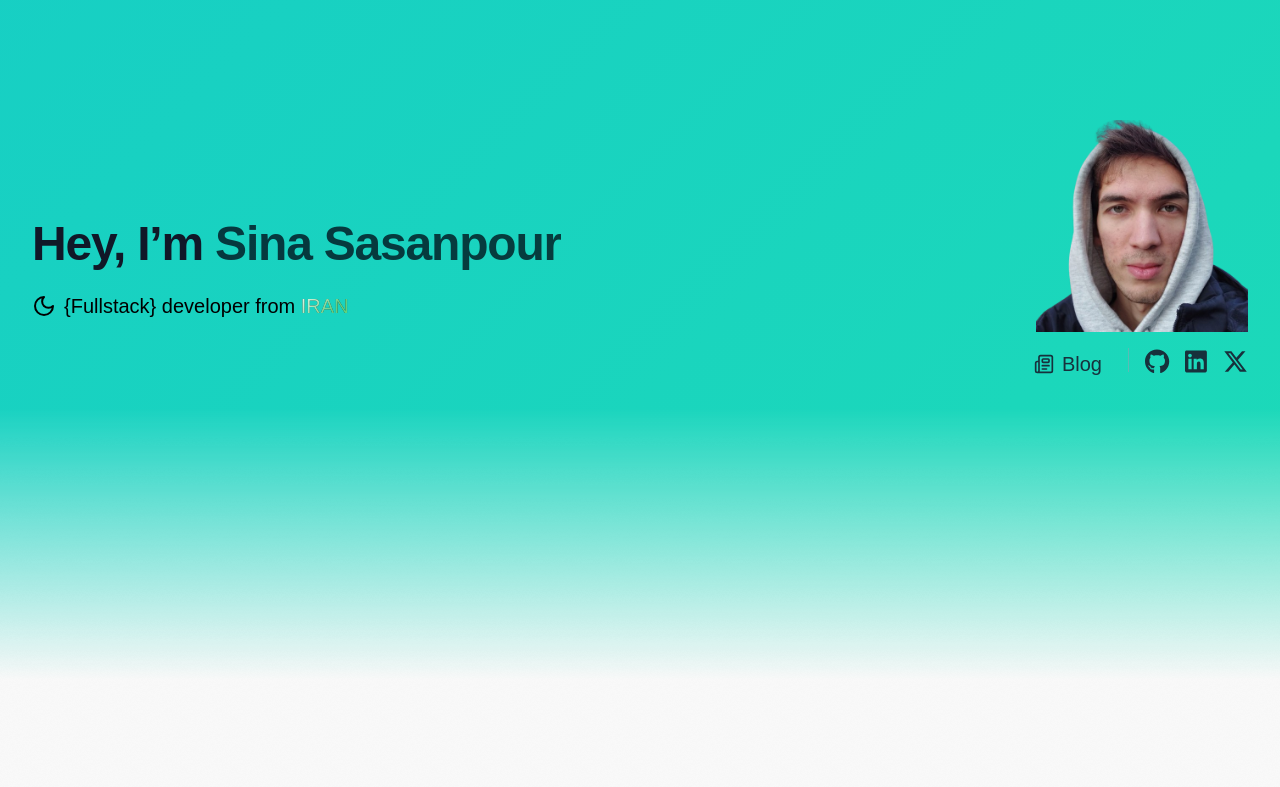
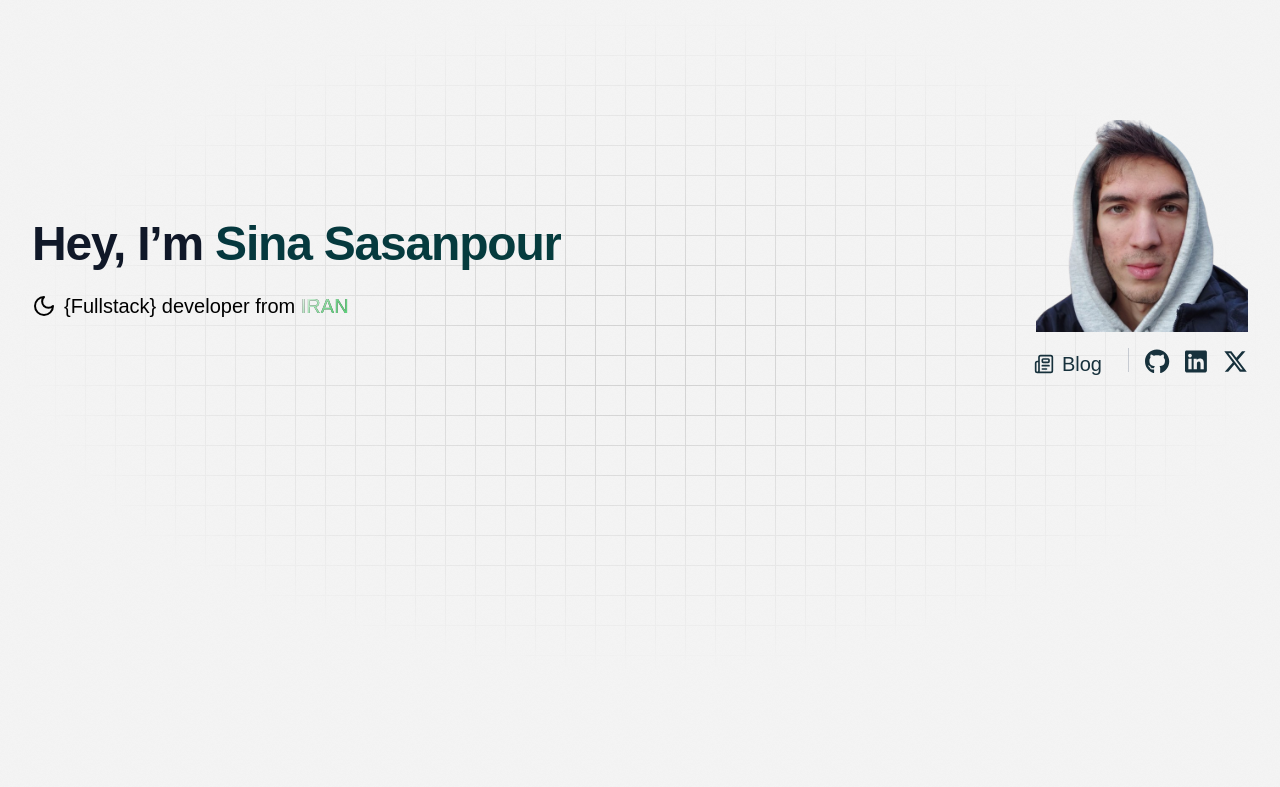
Before and after one commit to RealSinaSnp/sinasnp-com, a Next.js app: page / in a window 1280 px wide. Shown: the top 787 px of the page. Built offline with nearby package versions, Linux system fonts and the light colour scheme; no server answers; the database is empty.

Commit message:
hero redesign

```diff
--- a/app/globals.css
+++ b/app/globals.css
@@ -327,3 +327,39 @@ body {
 .markdown-content details details > *:not(summary) {
   @apply pl-5 py-0;
 }
+
+
+
+
+
+
+
+
+
+.grid-lines {
+  position: absolute; /* Make it a background layer */
+  top: 0;
+  left: 0;
+  width: 100%;
+  height: 100%;
+  background:
+    linear-gradient(
+      to right,
+      rgba(30, 30, 30, 1) 1px,
+      transparent 1px
+    ),
+    linear-gradient(
+      to bottom,
+      rgba(30, 30, 30, 1) 1px,
+      transparent 1px
+    );
+  background-size: 30px 30px; /* Adjust spacing between lines */
+  background-position: center; /* Center the grid lines */
+  z-index: -1; /* Push it behind the content */
+
+  /* Add fading effect */
+  mask-image: radial-gradient(ellipse, rgba(12, 12, 12, 1) 10%, rgba(0, 0, 0, 0) 70%);
+  -webkit-mask-image: radial-gradient(ellipse, rgba(12, 12, 12, 1) 10%, rgba(0, 0, 0, 0) 70%);
+  mask-repeat: no-repeat;
+  -webkit-mask-repeat: no-repeat;
+}
--- a/app/page.tsx
+++ b/app/page.tsx
@@ -112,9 +112,13 @@ export default function CVPage() {
 
 
   return (
-    <div className={isDark ? "bg-[#0c0c0c] bg-gradient-noise text-white" : "bg-white bg-gradient-noise text-black"}>
+    <div className={`z-10 ${isDark ? "bg-[#050505] text-white" : "bg-neutral-50 text-black"} bg-gradient-noise`}>
 
-      <PortfolioHeader />
+      <div className="relative">
+        <div className={`grid-lines ${isDark ? "" : "opacity-15"}`}></div>
+
+        <PortfolioHeader />
+      </div>
 
 
       <div className="pt-15 md:pt-20 max-w-7xl mx-auto">
--- a/app/test/page.tsx
+++ b/app/test/page.tsx
@@ -1,53 +1,15 @@
-// @/components/HeroSection.tsx
-"use client";
+import React from "react";
 
-export default function HeroSection() {
+const HeroSection = () => {
   return (
-    <section className="relative w-full h-[90vh] flex items-center justify-center bg-black overflow-hidden">
-      {/* Background Gradient */}
-      <div className="absolute inset-0 bg-gradient-to-br from-[#0f0f0f] via-[#1a1a1a] to-[#000000]"></div>
+    <div className="flex h-[100vh] items-center justify-center overflow-hidden align-center">
+      <div className=" grid-lines"></div>
+      <div className="text-white">
+        <h1>Hero Section</h1>
+        <p>Some Content</p>
+      </div>
+    </div>
+  );
+};
 
-      {/* Glowing Rings */}
-      <div className="absolute w-[500px] h-[500px] rounded-full bg-gradient-to-r from-teal-500 via-transparent to-transparent blur-3xl opacity-30 animate-pulse"></div>
-      <div className="absolute w-[600px] h-[600px] rounded-full bg-gradient-to-r from-indigo-500 via-transparent to-transparent blur-3xl opacity-20 animate-pulse delay-200"></div>
-
-      {/* Hero Content */}
-      <div className="relative z-10 text-center max-w-4xl px-6">
-        {/* Futuristic Title */}
-        <h1 className="text-5xl md:text-7xl font-extrabold tracking-widest text-transparent bg-clip-text bg-gradient-to-r from-teal-400 via-indigo-400 to-purple-500 animate-text">
-          FUTURE IS NOW
-        </h1>
-
-        {/* Subheading */}
-        <p className="mt-6 text-lg md:text-xl text-gray-400 tracking-wide">
-          Redefining the boundaries of creativity and technology.
-        </p>
-
-        {/* Call-to-action buttons */}
-        <div className="mt-10 flex justify-center gap-6">
-          <a
-            href="#explore"
-            className="px-8 py-3 text-sm md:text-base font-medium rounded-full bg-gradient-to-r from-teal-500 to-indigo-500 text-white shadow-lg hover:shadow-teal-500/50 transition-all duration-300"
-          >
-            Explore
-          </a>
-          <a
-            href="#projects"
-            className="px-8 py-3 text-sm md:text-base font-medium rounded-full border border-gray-700 text-gray-400 hover:text-white hover:border-teal-500 transition-all duration-300"
-          >
-            Projects
-          </a>
-        </div>
-      </div>
-
-      {/* 3D Grid Effect */}
-      <div className="absolute inset-0 pointer-events-none">
-        <div className="absolute inset-0 bg-grid-pattern opacity-10"></div>
-      </div>
-
-      {/* Floating Elements */}
-      <div className="absolute top-10 left-10 w-32 h-32 bg-gradient-to-br from-teal-500 to-transparent blur-2xl opacity-50 animate-float"></div>
-      <div className="absolute bottom-20 right-20 w-40 h-40 bg-gradient-to-br from-indigo-500 to-transparent blur-2xl opacity-50 animate-float delay-300"></div>
-    </section>
-  );
-}
+export default HeroSection;
--- a/components/HeaderPortfolio.tsx
+++ b/components/HeaderPortfolio.tsx
@@ -28,7 +28,7 @@ export default function PortfolioHeader() {
       <>
         <header
           className={`min-h-[85vh] w-full bg-no-repeat
-                      ${isDark ? "bg-animated-gradient-fade-dark text-white" : "bg-animated-gradient-fade text-black" }`}
+                      ${isDark ? "text-white" : "text-black" }`}
         >
           <div className={` md:pt-30 max-w-7xl mx-auto grid grid-cols-1 md:grid-cols-2 items-center px-8 py-12 md:py-0`} >
             <div className="flex flex-col gap-6 items-center md:items-start text-center md:text-left order-2 md:order-1">
```
